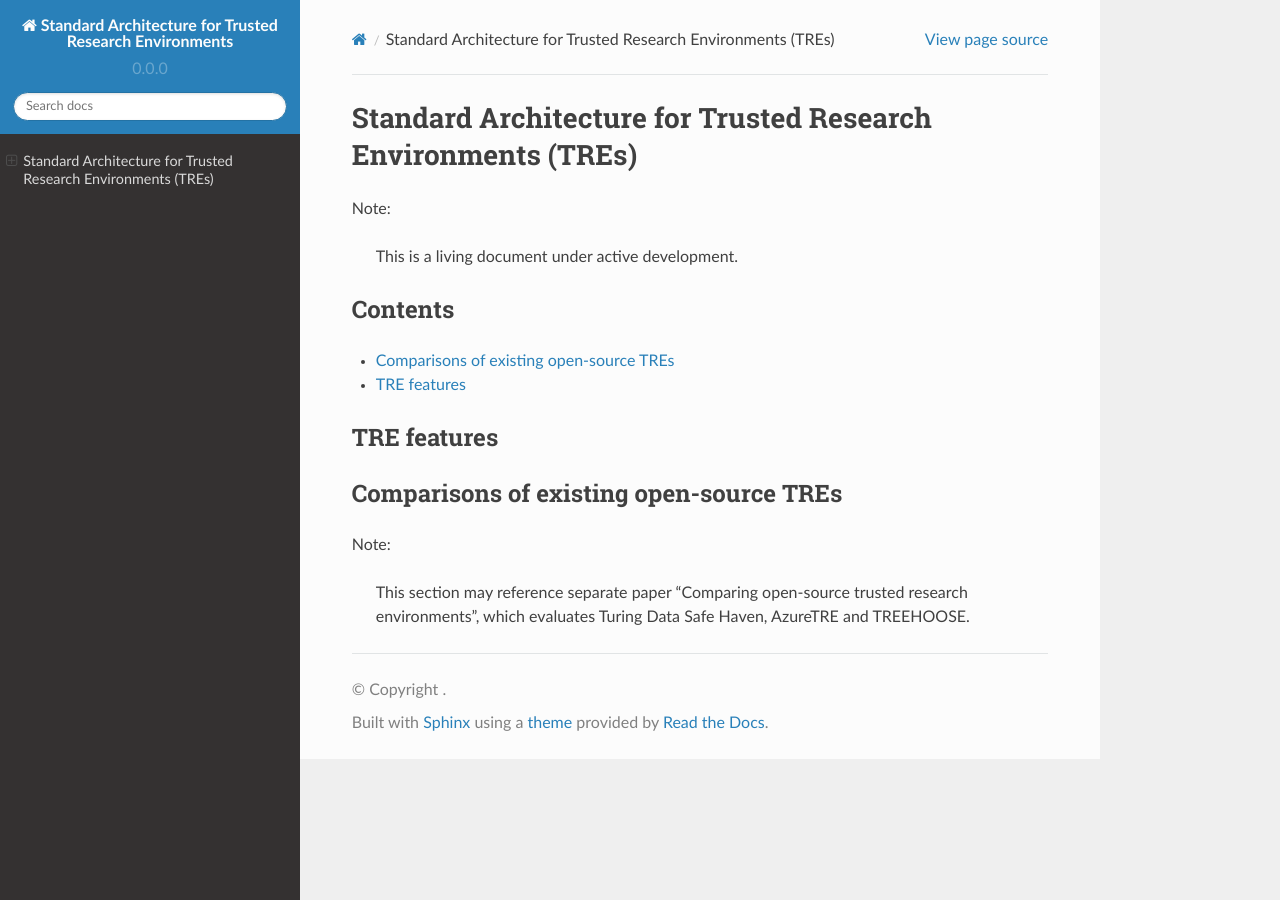
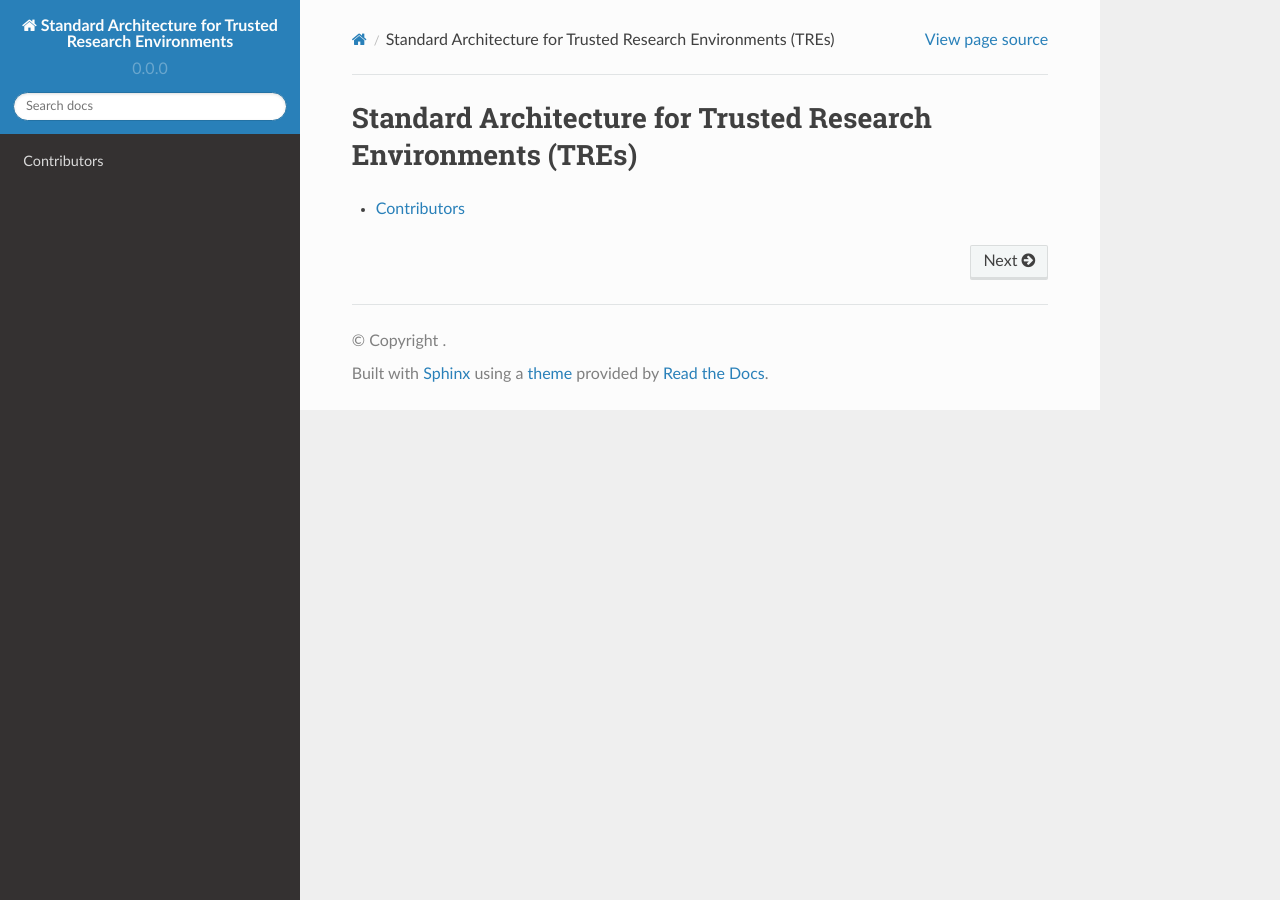
Before and after one commit to sa-tre/satre-specification, a Sphinx documentation site: the page built from docs/source/index.md, in a window 1280 px wide. Built offline with Sphinx 7.4.7 and the Read the Docs theme 2.0.0, drawn with Linux system fonts in a browser that asks for light colours.

Commit message:
Add all contributors to specification site

````diff
--- a/docs/source/index.md
+++ b/docs/source/index.md
@@ -1,47 +1,6 @@
 Standard Architecture for Trusted Research Environments (TREs)
 ==============================================================
 
-Note:
-> This is a living document under active development.
-
-Contents
---------
-
-- {ref}`comparisons`
-- {ref}`features`
-
-(features)=
-
-TRE features
-------------
-
-<!-- - Control over data ingress and egress (including an approval process)
-- MFA on login
-- Environments isolated from one another
-- Ability to forbid incoming/outgoing network connections
-- Ability to forbid copy-and-paste
-- Ability to install (some) packages from PyPI/CRAN/others
-- Custom compute image and/or easy to customise default image
-- Logging of user actions inside the TRE
-- Logging of network connection attempts
-- Logging of infrastructure actions
-- Delegation of control to specified user roles (eg. permissions to turn VMs on and off)
-- Automatic updates
-- Anti-virus
-- Automatic backup
-- Ability to add/remove compute as needed
-- Ability to use GPU VMs
-- Git server (eg. GitLab/Gitea)
-- Collaborative document writing (eg. CodiMD)
-- Collaborative Jupyter notebooks
-- Compute beyond VMs (e.g. clusters, ML workbench, databricks)
-- Ease of deployment (e.g. via Infrastructure as Code)
-- Ease of use by end-users -->
-
-(comparisons)=
-
-Comparisons of existing open-source TREs
-----------------------------------------
-
-Note:
-> This section may reference separate paper "Comparing open-source trusted research environments", which evaluates Turing Data Safe Haven, AzureTRE and TREEHOOSE.
+```{toctree}
+contributors.md
+```
````
Also changed, not shown: docs/source/contributors.md (added, +12 -0 lines), docs/source/conf.py (line endings or trailing spaces), 1 other file.
